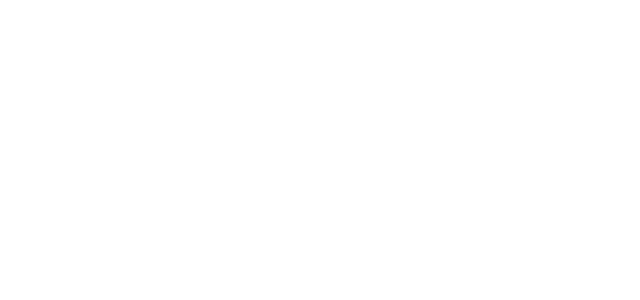
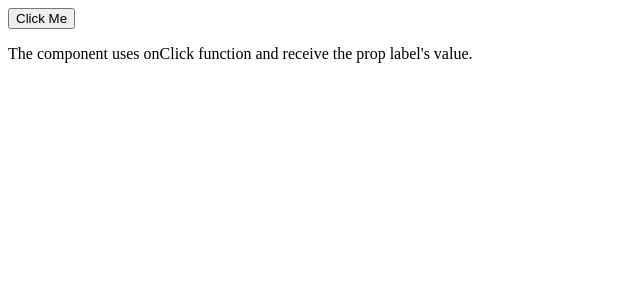
Before and after one commit to WesllenCarmo/React-basics-lab, a React (Vite) app: page / in a window 1280 px wide. Shown: the top 300 px of the page, without its empty margins (0-640 px from the left). Built offline with nearby package versions, Linux system fonts and the light colour scheme.

Commit message:
Add LabelButton component with prop and onClick function.

```diff
--- a/package.json
+++ b/package.json
@@ -10,6 +10,7 @@
     "preview": "vite preview"
   },
   "dependencies": {
+    "pnpm": "^10.30.3",
     "react": "^19.2.0",
     "react-dom": "^19.2.0"
   },
--- a/src/App.jsx
+++ b/src/App.jsx
@@ -1,10 +1,14 @@
 import './App.css'
+import LabelButton from './components/LabelButton'
 
 function App() {
-
+  const handleClick = () => {
+    alert("Button clicked from App!");
+  }
   return (
     <>
-
+      <LabelButton onClick={handleClick} label="Click Me" />
+      <p>The component uses onClick function and receive the prop label's value.</p>
     </>
   )
 }
--- /dev/null
+++ b/src/components/LabelButton.jsx
@@ -0,0 +1,5 @@
+function Button({ onClick, label }) {
+    return <button onClick={onClick}>{label}</button>
+}
+
+export default Button;
```
Also changed, not shown: 1 other file (tests, documents, lock files or other folders).
